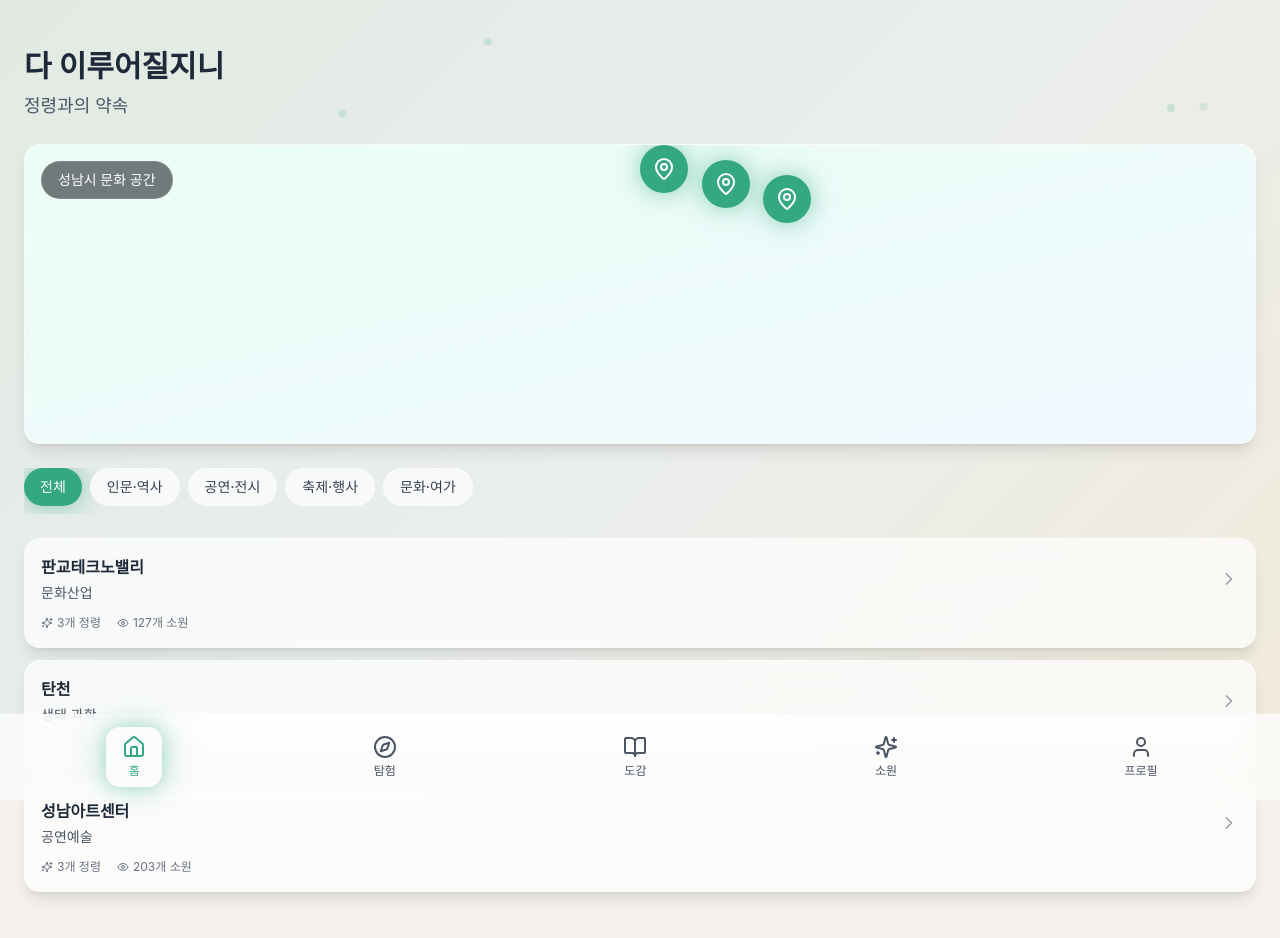
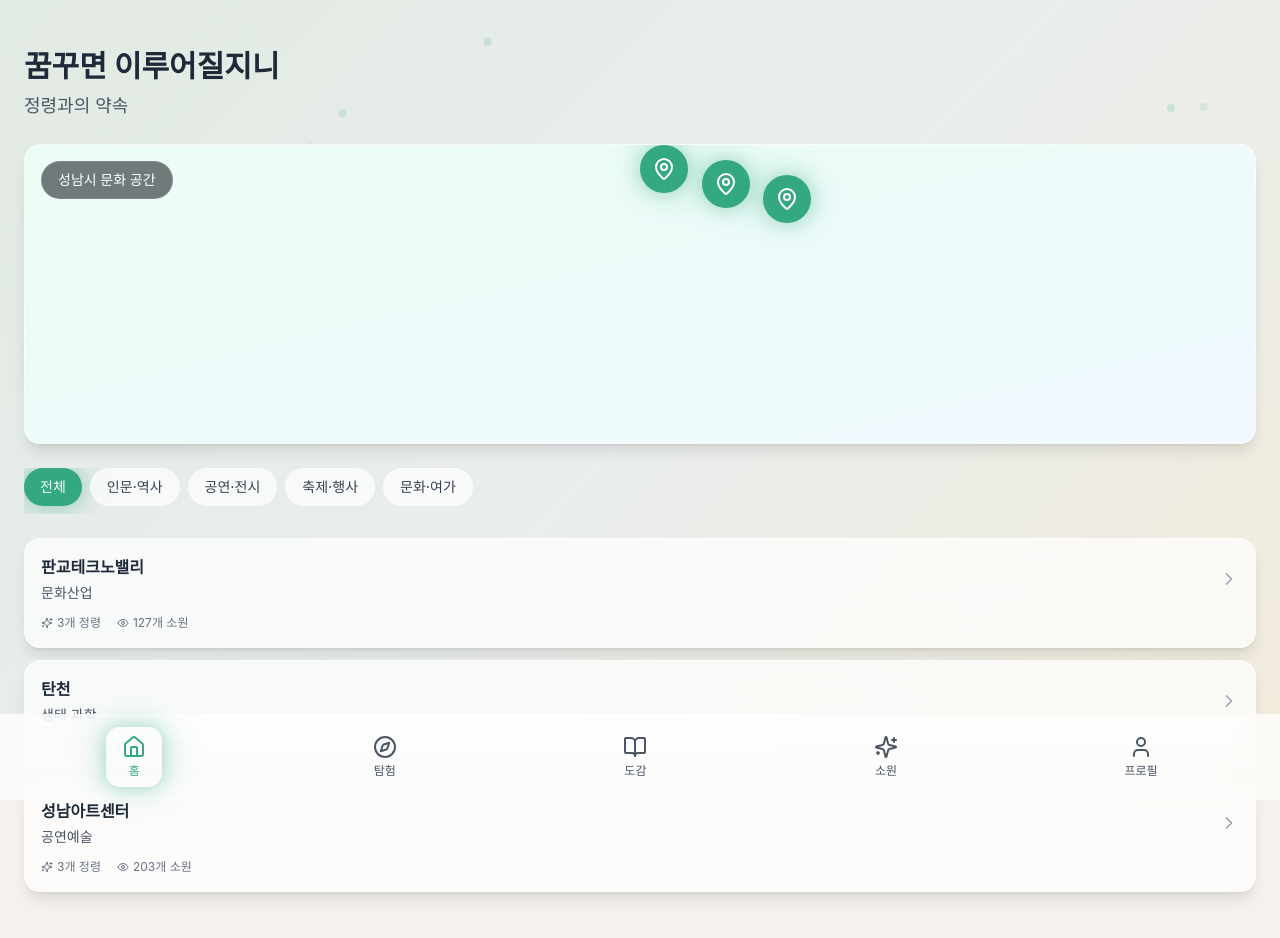
Before and after one commit to kgty0707/tancheon-guardian-2025, a Next.js app: page / in a window 1280 px wide. Shown: the top 938 px of the page. Built offline with nearby package versions, Linux system fonts and the light colour scheme.

Commit message:
chore: change title

```diff
--- a/app/layout.tsx
+++ b/app/layout.tsx
@@ -4,7 +4,7 @@ import { Analytics } from "@vercel/analytics/next"
 import "./globals.css"
 
 export const metadata: Metadata = {
-  title: "다 이루어질지니 - 정령과의 약속",
+  title: "꿈꾸면 이루어질지니 - 정령과의 약속",
   description: "성남의 문화 공간에서 정령을 만나고 소원을 빌어보세요",
 }
 
--- a/components/screens/community-screen.tsx
+++ b/components/screens/community-screen.tsx
@@ -22,7 +22,7 @@ export default function CommunityScreen() {
       id: 2,
       user: "문화탐험가",
       avatar: "/diverse-user-avatar-set-2.png",
-      content: "성남아트센터에서 소원을 빌었어요. 다 이루어질지니! 🌟",
+      content: "성남아트센터에서 소원을 빌었어요. 꿈꾸면 이루어질지니! 🌟",
       image: "/art-center-building.jpg",
       spirit: "아트센터의 정령",
       tags: ["#공연예술", "#소원"],
--- a/components/screens/experience-screen.tsx
+++ b/components/screens/experience-screen.tsx
@@ -40,7 +40,7 @@ export default function ExperienceScreen() {
           <div className="w-20 h-20 rounded-full bg-[rgb(52,168,130)] glow-emerald flex items-center justify-center mx-auto mb-6">
             <Check className="w-10 h-10 text-white" />
           </div>
-          <h2 className="text-2xl font-bold text-gray-800 mb-4">다 이루어질지니</h2>
+          <h2 className="text-2xl font-bold text-gray-800 mb-4">꿈꾸면 이루어질지니</h2>
           <p className="text-gray-600 mb-8">당신의 소원이 전해졌습니다</p>
           <Button onClick={() => setStep("ar")} className="w-full bg-[rgb(52,168,130)] hover:bg-[rgb(52,168,130)]/90">
             새로운 탐험 시작
--- a/components/screens/explore-screen.tsx
+++ b/components/screens/explore-screen.tsx
@@ -143,7 +143,7 @@ export default function ExploreScreen() {
             <div className="w-32 h-32 mx-auto mb-6 rounded-full bg-gradient-to-br from-[rgb(52,168,130)] to-[rgb(135,206,235)] flex items-center justify-center glow-emerald animate-pulse-slow">
               <Sparkles className="w-16 h-16 text-white animate-spin-slow" />
             </div>
-            <h2 className="text-3xl font-bold text-gray-800 mb-2">다 이루어질지니</h2>
+            <h2 className="text-3xl font-bold text-gray-800 mb-2">꿈꾸면 이루어질지니</h2>
             <p className="text-gray-600">당신의 소원이 별이 되었습니다</p>
           </div>
         </div>
--- a/components/screens/home-screen.tsx
+++ b/components/screens/home-screen.tsx
@@ -62,7 +62,7 @@ export default function HomeScreen({ onNavigate }: HomeScreenProps) {
 
       {/* Header */}
       <header className="px-6 pt-12 pb-6">
-        <h1 className="text-3xl font-bold text-gray-800 mb-2 text-balance">다 이루어질지니</h1>
+        <h1 className="text-3xl font-bold text-gray-800 mb-2 text-balance">꿈꾸면 이루어질지니</h1>
         <p className="text-lg text-gray-600">정령과의 약속</p>
       </header>
 
```
Also changed, not shown: 1 other file (tests, documents, lock files or other folders).
